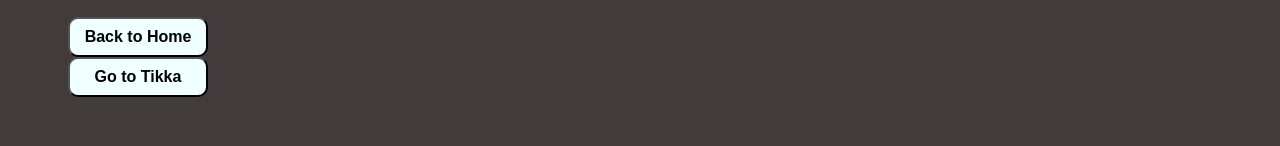
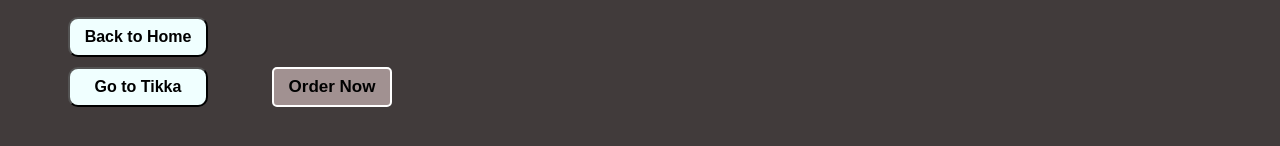
Before and after one commit to Hafiz-Hamzaa/HTML-ASSIGNMENTS, a plain HTML site: page RestaurantSite/Biryani/chicken.html in a window 1280 px wide. Shown: the part 416-562 px from the top of the page. Drawn offline with Linux system fonts and the light colour scheme.

Commit message:
Update chicken.html

```diff
--- a/RestaurantSite/Biryani/chicken.html
+++ b/RestaurantSite/Biryani/chicken.html
@@ -69,5 +69,7 @@ This hearty and satisfying dish brings joy to every bite, making it a favorite f
     </div>
     <button><a href="../index.html">Back to Home</a></button> <br>
     <button><a href="../BBQ/tikka.html">Go to Tikka</a></button>
+        <button style="margin-top: 10px;border: 2px solid white; height: 40px; width: 120px; border-radius: 5px;font-size: 17px; font-weight: 700;background-color: rgb(161, 145, 145);color:white;"><a href="../form.html">Order Now</a>
+    </button>
 </body>
 </html>
```
